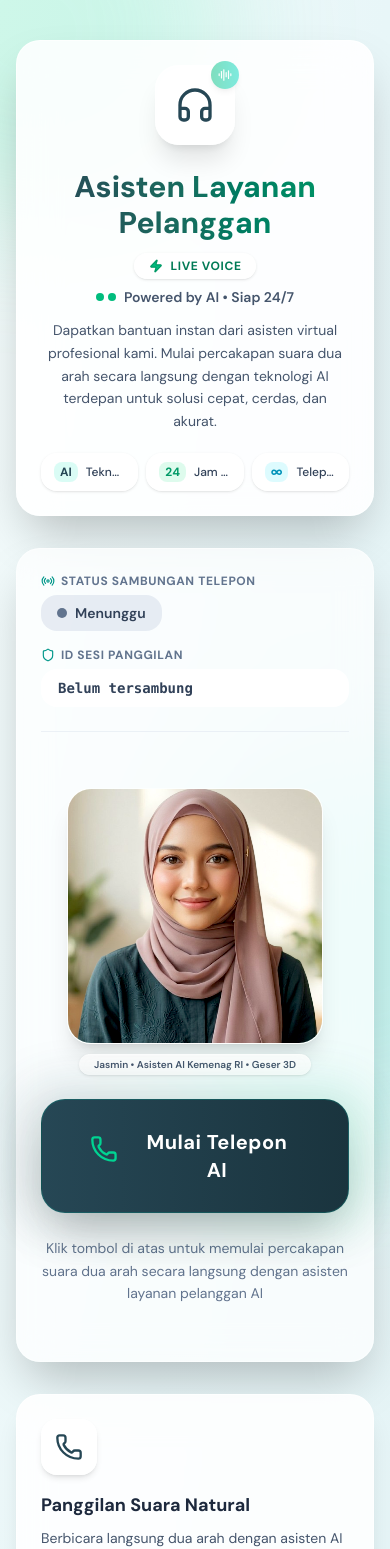
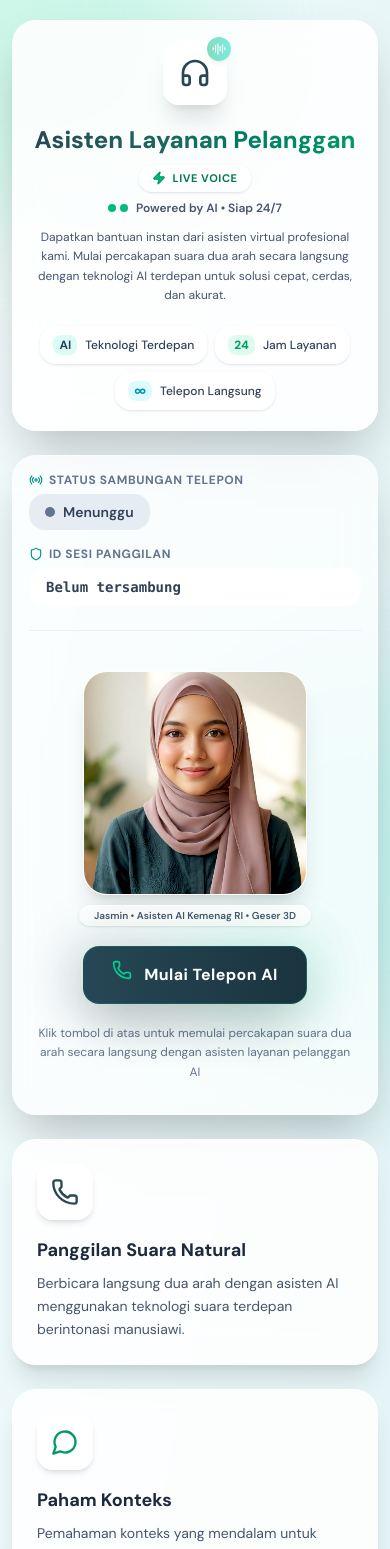
Before and after one commit to Demo-Appsz/demo-ai-sales-voice-frontend, a Svelte app: page / in a window 390 px wide. Shown: the top 1549 px of the page. Built offline with nearby package versions, Linux system fonts and the light colour scheme.

Commit message:
Make UI fully responsive across mobile, tablet, laptop, desktop, and 2K monitors

```diff
--- a/index.html
+++ b/index.html
@@ -3,7 +3,7 @@
   <head>
     <meta charset="UTF-8" />
     <link rel="icon" type="image/svg+xml" href="/favicon.svg" />
-    <meta name="viewport" content="width=device-width, initial-scale=1.0" />
+    <meta name="viewport" content="width=device-width, initial-scale=1.0, viewport-fit=cover" />
     <link rel="preconnect" href="https://fonts.googleapis.com">
     <link rel="preconnect" href="https://fonts.gstatic.com" crossorigin>
     <link href="https://fonts.googleapis.com/css2?family=DM+Sans:ital,opsz,wght@0,9..40,100..1000;1,9..40,100..1000&display=swap" rel="stylesheet">
--- a/package.json
+++ b/package.json
@@ -10,7 +10,8 @@
     "test:lipsync": "node --test tests/lipsync-benchmark.test.mjs",
     "test:regression": "node --test tests/regression.test.mjs",
     "test:e2e": "node --test tests/e2e.test.mjs",
-    "test": "npm run test:lipsync && npm run test:regression && npm run test:e2e"
+    "test:responsive": "node --test tests/responsive.test.mjs",
+    "test": "npm run test:lipsync && npm run test:regression && npm run test:e2e && npm run test:responsive"
   },
   "devDependencies": {
     "@sveltejs/vite-plugin-svelte": "^7.3.1",
--- a/src/App.svelte
+++ b/src/App.svelte
@@ -1074,7 +1074,7 @@
   }
 </script>
 
-<main class="min-h-screen bg-gradient-to-br from-[#f4fbfb] via-[#e8f6f8] to-[#e4f3f5] relative overflow-hidden py-10 px-4 sm:px-6 lg:px-8">
+<main class="min-h-[100dvh] bg-gradient-to-br from-[#f4fbfb] via-[#e8f6f8] to-[#e4f3f5] relative overflow-x-clip py-5 sm:py-8 lg:py-10 px-3 sm:px-6 lg:px-8 pt-[max(1.25rem,env(safe-area-inset-top))] pb-[max(1.75rem,env(safe-area-inset-bottom))]">
   <!-- Glowing ambient light orbs -->
   <div class="absolute -top-40 -left-40 w-96 h-96 bg-emerald-300/25 rounded-full blur-3xl pointer-events-none"></div>
   <div class="absolute top-1/3 -right-40 w-96 h-96 bg-teal-300/20 rounded-full blur-3xl pointer-events-none"></div>
@@ -1082,35 +1082,35 @@
 
   <!-- Toast Notification -->
   {#if toastMessage}
-    <div class="fixed top-6 right-6 z-50 glass-strong shadow-2xl px-5 py-3 rounded-2xl border border-white/80 flex items-center gap-3 transition-all animate-bounce">
-      <CheckCircle2 class="w-5 h-5 text-emerald-600" />
-      <span class="text-sm font-medium text-slate-800">{toastMessage}</span>
+    <div class="fixed top-4 inset-x-3 sm:inset-x-auto sm:top-6 sm:right-6 sm:max-w-sm z-50 glass-strong shadow-2xl px-4 py-3 sm:px-5 rounded-2xl border border-white/80 flex items-center gap-3 transition-all animate-bounce">
+      <CheckCircle2 class="w-5 h-5 shrink-0 text-emerald-600" />
+      <span class="text-xs sm:text-sm font-medium text-slate-800">{toastMessage}</span>
     </div>
   {/if}
 
-  <div class="max-w-4xl mx-auto relative z-10">
+  <div class="max-w-4xl xl:max-w-5xl 2xl:max-w-6xl mx-auto relative z-10 w-full">
     <!-- HERO HEADER CARD -->
-    <header class="glass-strong border border-white/70 shadow-2xl rounded-3xl p-6 sm:p-8 mb-8 backdrop-blur-2xl">
-      <div class="flex flex-col sm:flex-row items-center sm:items-start gap-6 text-center sm:text-left">
+    <header class="glass-strong border border-white/70 shadow-2xl rounded-3xl p-5 sm:p-8 2xl:p-10 mb-6 sm:mb-8 backdrop-blur-2xl">
+      <div class="flex flex-col sm:flex-row items-center sm:items-start gap-5 sm:gap-6 text-center sm:text-left">
         <!-- Headphones Icon with Live Audio Lines Badge -->
         <div class="relative shrink-0">
-          <div class="w-20 h-20 glass rounded-3xl flex items-center justify-center shadow-xl border border-white/80">
-            <Headphones class="w-10 h-10 text-[#264755]" />
+          <div class="w-16 h-16 sm:w-20 sm:h-20 glass rounded-2xl sm:rounded-3xl flex items-center justify-center shadow-xl border border-white/80">
+            <Headphones class="w-8 h-8 sm:w-10 sm:h-10 text-[#264755]" />
           </div>
-          <div class="absolute -top-1 -right-1 w-7 h-7 bg-gradient-to-r from-emerald-500 to-teal-400 rounded-full flex items-center justify-center shadow-md animate-pulse">
+          <div class="absolute -top-1 -right-1 w-6 h-6 sm:w-7 sm:h-7 bg-gradient-to-r from-emerald-500 to-teal-400 rounded-full flex items-center justify-center shadow-md animate-pulse">
             <AudioLines class="w-3.5 h-3.5 text-white" />
           </div>
         </div>
 
-        <div class="flex-1">
+        <div class="flex-1 min-w-0 w-full">
           <!-- Title & Live Badges -->
-          <div class="flex flex-wrap items-center justify-center sm:justify-between gap-3 mb-2">
-            <h1 class="text-3xl sm:text-4xl font-extrabold bg-gradient-to-r from-[#264755] to-emerald-600 bg-clip-text text-transparent">
+          <div class="flex flex-wrap items-center justify-center sm:justify-between gap-2.5 sm:gap-3 mb-2">
+            <h1 class="text-2xl sm:text-3xl lg:text-4xl 2xl:text-[2.5rem] leading-tight font-extrabold bg-gradient-to-r from-[#264755] to-emerald-600 bg-clip-text text-transparent">
               Asisten Layanan Pelanggan
             </h1>
-            <div class="glass px-3.5 py-1 rounded-full flex items-center gap-2 border border-emerald-500/30 shadow-sm">
+            <div class="glass px-3 py-1 sm:px-3.5 rounded-full flex items-center gap-1.5 sm:gap-2 border border-emerald-500/30 shadow-sm shrink-0">
               <Zap class="w-3.5 h-3.5 text-emerald-600 fill-emerald-500" />
-              <span class="text-xs font-bold text-emerald-700 tracking-wider">LIVE VOICE</span>
+              <span class="text-[11px] sm:text-xs font-bold text-emerald-700 tracking-wider">LIVE VOICE</span>
             </div>
           </div>
 
@@ -1120,25 +1120,25 @@
               <span class="w-2 h-2 rounded-full bg-emerald-500 animate-ping"></span>
               <span class="w-2 h-2 rounded-full bg-emerald-500"></span>
             </div>
-            <span class="text-sm font-semibold text-slate-600">Powered by AI • Siap 24/7</span>
+            <span class="text-xs sm:text-sm font-semibold text-slate-600">Powered by AI • Siap 24/7</span>
           </div>
 
-          <p class="text-sm sm:text-base text-slate-600 leading-relaxed max-w-2xl mb-5">
+          <p class="text-xs sm:text-sm lg:text-base text-slate-600 leading-relaxed max-w-2xl 2xl:max-w-3xl mb-5 mx-auto sm:mx-0">
             Dapatkan bantuan instan dari asisten virtual profesional kami. Mulai percakapan suara dua arah secara langsung dengan teknologi AI terdepan untuk solusi cepat, cerdas, dan akurat.
           </p>
 
           <!-- 3 Value Pills -->
-          <div class="grid grid-cols-3 gap-2 sm:gap-4 max-w-md mx-auto sm:mx-0">
-            <div class="glass py-2 px-3 rounded-2xl flex items-center gap-2 border border-white/60 shadow-sm">
-              <span class="font-bold text-[#264755] text-xs sm:text-sm px-1.5 py-0.5 rounded-lg bg-teal-100/70">AI</span>
-              <span class="text-xs font-medium text-slate-700 truncate">Teknologi Terdepan</span>
-            </div>
-            <div class="glass py-2 px-3 rounded-2xl flex items-center gap-2 border border-white/60 shadow-sm">
-              <span class="font-bold text-emerald-600 text-xs sm:text-sm px-1.5 py-0.5 rounded-lg bg-emerald-100/70">24</span>
-              <span class="text-xs font-medium text-slate-700 truncate">Jam Layanan</span>
-            </div>
-            <div class="glass py-2 px-3 rounded-2xl flex items-center gap-2 border border-white/60 shadow-sm">
-              <span class="font-bold text-cyan-600 text-xs sm:text-sm px-1.5 py-0.5 rounded-lg bg-cyan-100/70">∞</span>
+          <div class="flex flex-wrap justify-center sm:justify-start gap-2 sm:gap-3">
+            <div class="glass py-2 px-3 rounded-2xl flex items-center gap-2 border border-white/60 shadow-sm shrink-0">
+              <span class="font-bold text-[#264755] text-xs px-1.5 py-0.5 rounded-lg bg-teal-100/70 shrink-0">AI</span>
+              <span class="text-xs font-medium text-slate-700 whitespace-nowrap">Teknologi Terdepan</span>
+            </div>
+            <div class="glass py-2 px-3 rounded-2xl flex items-center gap-2 border border-white/60 shadow-sm shrink-0">
+              <span class="font-bold text-emerald-600 text-xs px-1.5 py-0.5 rounded-lg bg-emerald-100/70 shrink-0">24</span>
+              <span class="text-xs font-medium text-slate-700 whitespace-nowrap">Jam Layanan</span>
+            </div>
+            <div class="glass py-2 px-3 rounded-2xl flex items-center gap-2 border border-white/60 shadow-sm min-w-0">
+              <span class="font-bold text-cyan-600 text-xs px-1.5 py-0.5 rounded-lg bg-cyan-100/70 shrink-0">∞</span>
               <span class="text-xs font-medium text-slate-700 truncate">Telepon Langsung</span>
             </div>
           </div>
@@ -1147,7 +1147,7 @@
     </header>
 
     <!-- MAIN INTERACTIVE CALL CARD -->
-    <section class="glass border border-white/80 shadow-2xl rounded-3xl p-6 sm:p-8 mb-8 backdrop-blur-xl">
+    <section class="glass border border-white/80 shadow-2xl rounded-3xl p-4 sm:p-8 2xl:p-10 mb-6 sm:mb-8 backdrop-blur-xl">
       <!-- Metadata Top Bar -->
       <div class="grid grid-cols-1 sm:grid-cols-2 gap-4 pb-6 mb-6 border-b border-slate-200/60">
         <!-- Status Panggilan -->
@@ -1196,10 +1196,10 @@
       <!-- INTERACTIVE CALL ACTION AREA -->
       {#if callStatus === 'waiting' || callStatus === 'disconnected'}
         <!-- IDLE / DISCONNECTED STATE -->
-        <div class="flex flex-col items-center justify-center py-8 text-center">
+        <div class="flex flex-col items-center justify-center py-4 sm:py-8 text-center">
           <!-- Interactive Photorealistic Executive Nusantara Digital Human (Jasmin Focus, Head-to-Shoulders) -->
-          <div class="mb-6 flex flex-col items-center">
-            <div class="relative w-64 h-64 sm:w-72 sm:h-72 rounded-3xl border border-white/90 shadow-xl overflow-hidden bg-gradient-to-b from-amber-50/70 via-slate-50 to-teal-100/60">
+          <div class="mb-5 sm:mb-6 flex flex-col items-center w-full">
+            <div class="relative w-56 h-56 sm:w-68 sm:h-68 lg:w-76 lg:h-76 2xl:w-84 2xl:h-84 max-w-full rounded-3xl border border-white/90 shadow-xl overflow-hidden bg-gradient-to-b from-amber-50/70 via-slate-50 to-teal-100/60">
               <AvatarPhotoreal
                 voiceGender="female"
                 variant="executive_nusantara"
@@ -1209,25 +1209,25 @@
                 outputVolume={0}
               />
             </div>
-            <div class="mt-2.5 px-3.5 py-0.5 rounded-full bg-white/85 backdrop-blur text-[10px] font-semibold text-slate-600 shadow-sm border border-white">
+            <div class="mt-2.5 px-3.5 py-0.5 rounded-full bg-white/85 backdrop-blur text-[10px] sm:text-[11px] font-semibold text-slate-600 shadow-sm border border-white">
               Jasmin • Asisten AI Kemenag RI • Geser 3D
             </div>
           </div>
 
-          <div class="relative group mb-6">
+          <div class="relative group mb-5 sm:mb-6 max-w-full">
             <!-- Pulsing ambient glow -->
             <div class="absolute -inset-2 bg-gradient-to-r from-[#264755]/30 to-emerald-500/30 rounded-3xl blur-xl opacity-70 group-hover:opacity-100 transition duration-500 animate-pulse-glow"></div>
 
             <button
               onclick={startCall}
-              class="relative bg-gradient-to-r from-[#264755] to-[#1a343e] hover:from-[#1d3a46] hover:to-[#142931] text-white font-bold py-7 px-12 sm:px-16 rounded-3xl shadow-2xl flex items-center gap-4 text-xl tracking-wide transition-all duration-300 transform hover:scale-105 active:scale-95 cursor-pointer border border-teal-600/30"
+              class="relative bg-gradient-to-r from-[#264755] to-[#1a343e] hover:from-[#1d3a46] hover:to-[#142931] text-white font-bold py-4 px-7 text-base sm:py-6 sm:px-12 sm:text-xl lg:px-16 rounded-2xl sm:rounded-3xl shadow-2xl flex items-center justify-center gap-3 sm:gap-4 tracking-wide transition-all duration-300 transform hover:scale-105 active:scale-95 cursor-pointer border border-teal-600/30 max-w-full"
             >
-              <Phone class="w-7 h-7 text-emerald-400 animate-bounce" />
+              <Phone class="w-5 h-5 sm:w-7 sm:h-7 text-emerald-400 animate-bounce shrink-0" />
               <span>{callStatus === 'disconnected' ? 'Hubungi Lagi' : 'Mulai Telepon AI'}</span>
             </button>
           </div>
 
-          <p class="text-sm text-slate-500 max-w-md leading-relaxed">
+          <p class="text-xs sm:text-sm text-slate-500 max-w-md leading-relaxed px-2">
             Klik tombol di atas untuk memulai percakapan suara dua arah secara langsung dengan asisten layanan pelanggan AI
           </p>
 
@@ -1290,8 +1290,8 @@
           {/if}
 
           <!-- Live Photorealistic Executive Nusantara Digital Human (Head-to-Shoulders + Real-Time Lip-Sync) -->
-          <div class="flex flex-col items-center">
-            <div class="relative w-64 h-64 sm:w-72 sm:h-72 rounded-3xl border border-white/90 shadow-xl overflow-hidden bg-gradient-to-b from-amber-50/70 via-slate-50 to-teal-100/60">
+          <div class="flex flex-col items-center w-full">
+            <div class="relative w-56 h-56 sm:w-68 sm:h-68 lg:w-76 lg:h-76 2xl:w-84 2xl:h-84 max-w-full rounded-3xl border border-white/90 shadow-xl overflow-hidden bg-gradient-to-b from-amber-50/70 via-slate-50 to-teal-100/60">
               <AvatarPhotoreal
                 voiceGender="female"
                 variant="executive_nusantara"
@@ -1305,29 +1305,29 @@
                 {isSpeaking && !isAudioMuted ? 'Lip-Sync Aktif' : '3D Interaktif'}
               </div>
             </div>
-            <div class="mt-2.5 px-3.5 py-0.5 rounded-full bg-white/85 backdrop-blur text-[10px] font-semibold text-slate-600 shadow-sm border border-white">
+            <div class="mt-2.5 px-3.5 py-0.5 rounded-full bg-white/85 backdrop-blur text-[10px] sm:text-[11px] font-semibold text-slate-600 shadow-sm border border-white">
               Jasmin • Asisten AI Kemenag RI • Geser 3D
             </div>
           </div>
 
           <!-- Active Call Wave Banner -->
-          <div class="glass-strong rounded-3xl p-6 border border-white/70 shadow-lg flex flex-col md:flex-row items-center justify-between gap-6">
-            <div class="flex items-center gap-4">
+          <div class="glass-strong rounded-3xl p-4 sm:p-6 border border-white/70 shadow-lg flex flex-col lg:flex-row items-center justify-between gap-4 sm:gap-6">
+            <div class="flex flex-col sm:flex-row items-center text-center sm:text-left gap-3 sm:gap-4 w-full lg:w-auto min-w-0">
               <!-- Mic Status Animation -->
-              <div class="relative flex items-center justify-center w-14 h-14 rounded-2xl bg-emerald-500/10 border border-emerald-500/30">
+              <div class="relative flex items-center justify-center w-12 h-12 sm:w-14 sm:h-14 rounded-2xl bg-emerald-500/10 border border-emerald-500/30 shrink-0">
                 {#if isMicMuted}
-                  <MicOff class="w-7 h-7 text-rose-500" />
+                  <MicOff class="w-6 h-6 sm:w-7 sm:h-7 text-rose-500" />
                 {:else}
-                  <Mic class="w-7 h-7 text-emerald-600 {isSpeaking || isListening ? 'animate-pulse' : ''}" />
+                  <Mic class="w-6 h-6 sm:w-7 sm:h-7 text-emerald-600 {isSpeaking || isListening ? 'animate-pulse' : ''}" />
                   {#if isSpeaking || isListening}
                     <span class="absolute -top-1 -right-1 w-3 h-3 bg-emerald-500 rounded-full animate-ping"></span>
                   {/if}
                 {/if}
               </div>
 
-              <div>
-                <div class="flex flex-wrap items-center gap-2">
-                  <h4 class="font-bold text-slate-800 text-base">Saluran Telepon Aktif</h4>
+              <div class="min-w-0">
+                <div class="flex flex-wrap items-center justify-center sm:justify-start gap-1.5 sm:gap-2 mb-1">
+                  <h4 class="font-bold text-slate-800 text-sm sm:text-base">Saluran Telepon Aktif</h4>
                   <span class="text-xs font-mono font-bold px-2 py-0.5 rounded-full bg-emerald-100 text-emerald-700">
                     {formatDuration(callSeconds)}
                   </span>
@@ -1355,7 +1355,7 @@
             </div>
 
             <!-- Live Audio Amplitude Soundwave Visualizer -->
-            <div class="flex items-center gap-1.5 h-12 px-4 py-2 glass rounded-2xl border border-white/60">
+            <div class="flex items-center gap-1.5 h-11 sm:h-12 px-4 py-2 glass rounded-2xl border border-white/60 shrink-0">
               {#each waveBars as level, idx}
                 <span
                   class="w-1.5 rounded-full transition-all duration-75 {isSpeaking ? 'bg-emerald-500' : idx % 2 === 0 ? 'bg-teal-500' : 'bg-[#264755]'}"
@@ -1365,14 +1365,14 @@
             </div>
 
             <!-- Controls: Speaker Mute, Mic Mute & End Call -->
-            <div class="flex items-center gap-3">
+            <div class="flex flex-wrap items-center justify-center gap-2 sm:gap-3 w-full lg:w-auto">
               <!-- Audio Output Mute -->
               <button
                 type="button"
                 onclick={toggleAudioOutput}
                 aria-label={isAudioMuted ? 'Nyalakan Suara AI' : 'Bisukan Suara AI'}
                 aria-pressed={isAudioMuted}
-                class="p-3.5 glass-strong hover:bg-white rounded-2xl border transition cursor-pointer shadow-sm {isAudioMuted ? 'bg-rose-50 border-rose-300 text-rose-600' : 'border-slate-200/80 text-slate-700'}"
+                class="p-3 sm:p-3.5 glass-strong hover:bg-white rounded-2xl border transition cursor-pointer shadow-sm {isAudioMuted ? 'bg-rose-50 border-rose-300 text-rose-600' : 'border-slate-200/80 text-slate-700'}"
                 title={isAudioMuted ? 'Nyalakan Suara AI' : 'Bisukan Suara AI'}
               >
                 {#if isAudioMuted}
@@ -1385,13 +1385,13 @@
               <!-- Mic Mute Toggle Button -->
               <button
                 onclick={toggleMicMute}
-                class="px-4 py-3 glass-strong hover:bg-white rounded-2xl border border-slate-200/80 font-semibold text-sm flex items-center gap-2 transition cursor-pointer shadow-sm {isMicMuted ? 'bg-rose-50 border-rose-300 text-rose-700' : 'bg-emerald-50/70 border-emerald-300 text-emerald-800'}"
+                class="px-3.5 py-2.5 sm:px-4 sm:py-3 glass-strong hover:bg-white rounded-2xl border border-slate-200/80 font-semibold text-xs sm:text-sm flex items-center gap-1.5 sm:gap-2 transition cursor-pointer shadow-sm {isMicMuted ? 'bg-rose-50 border-rose-300 text-rose-700' : 'bg-emerald-50/70 border-emerald-300 text-emerald-800'}"
               >
                 {#if isMicMuted}
-                  <MicOff class="w-4 h-4 text-rose-600" />
+                  <MicOff class="w-4 h-4 text-rose-600 shrink-0" />
                   <span>Mic Mati</span>
                 {:else}
-                  <Mic class="w-4 h-4 text-emerald-600 animate-pulse" />
+                  <Mic class="w-4 h-4 text-emerald-600 animate-pulse shrink-0" />
                   <span>Mic Aktif</span>
                 {/if}
               </button>
@@ -1399,9 +1399,9 @@
               <!-- End Call Button -->
               <button
                 onclick={endCall}
-                class="bg-gradient-to-r from-rose-500 to-red-600 hover:from-rose-600 hover:to-red-700 text-white font-bold px-6 py-3.5 rounded-2xl shadow-lg flex items-center gap-2.5 transition-all transform hover:scale-105 active:scale-95 cursor-pointer"
+                class="bg-gradient-to-r from-rose-500 to-red-600 hover:from-rose-600 hover:to-red-700 text-white font-bold px-4 py-2.5 sm:px-6 sm:py-3.5 rounded-2xl shadow-lg flex items-center gap-2 sm:gap-2.5 text-xs sm:text-base transition-all transform hover:scale-105 active:scale-95 cursor-pointer"
               >
-                <PhoneOff class="w-5 h-5" />
+                <PhoneOff class="w-4 h-4 sm:w-5 sm:h-5 shrink-0" />
                 <span>Akhiri Panggilan</span>
               </button>
             </div>
@@ -1436,7 +1436,7 @@
                     </div>
                   {/if}
 
-                  <div class="max-w-[80%] rounded-2xl px-4 py-3 text-sm leading-relaxed shadow-sm {msg.speaker === 'user' ? 'bg-[#264755] text-white rounded-tr-none' : 'glass border border-white/80 text-slate-800 rounded-tl-none'}">
+                  <div class="max-w-[85%] sm:max-w-[80%] min-w-0 rounded-2xl px-3.5 sm:px-4 py-2.5 sm:py-3 text-xs sm:text-sm leading-relaxed shadow-sm break-words {msg.speaker === 'user' ? 'bg-[#264755] text-white rounded-tr-none' : 'glass border border-white/80 text-slate-800 rounded-tl-none'}">
                     <p>{msg.text}</p>
                     <span class="block text-[10px] mt-1 opacity-60 text-right">
                       {new Date(msg.timestamp).toLocaleTimeString('id-ID', { hour: '2-digit', minute: '2-digit', second: '2-digit' })}
@@ -1460,13 +1460,13 @@
               <input
                 type="text"
                 bind:value={inputMessage}
-                placeholder="Atau ketik pesan selama telepon berlangsung..."
-                class="flex-1 glass bg-white/70 px-4 py-2.5 rounded-2xl border border-slate-200/80 focus:outline-none focus:ring-2 focus:ring-emerald-500 text-sm text-slate-800"
+                placeholder="Ketik pesan selama telepon..."
+                class="flex-1 min-w-0 glass bg-white/70 px-3.5 sm:px-4 py-2.5 rounded-2xl border border-slate-200/80 focus:outline-none focus:ring-2 focus:ring-emerald-500 text-xs sm:text-sm text-slate-800"
               />
               <button
                 type="submit"
                 disabled={!inputMessage.trim() || isProcessingFallback}
-                class="bg-[#264755] hover:bg-[#1a343e] disabled:opacity-50 text-white p-2.5 rounded-2xl transition cursor-pointer shadow"
+                class="shrink-0 bg-[#264755] hover:bg-[#1a343e] disabled:opacity-50 text-white p-2.5 sm:p-3 rounded-2xl transition cursor-pointer shadow"
                 title="Kirim Pesan"
               >
                 <Send class="w-4 h-4" />
--- a/src/app.css
+++ b/src/app.css
@@ -12,8 +12,10 @@
     --destructive: #ef4444;
   }
 
+  html,
   body {
     font-family: 'DM Sans', -apple-system, BlinkMacSystemFont, 'Segoe UI', Roboto, sans-serif;
+    overflow-x: clip;
   }
 }
 
```
Also changed, not shown: 1 other file (tests, documents, lock files or other folders).
